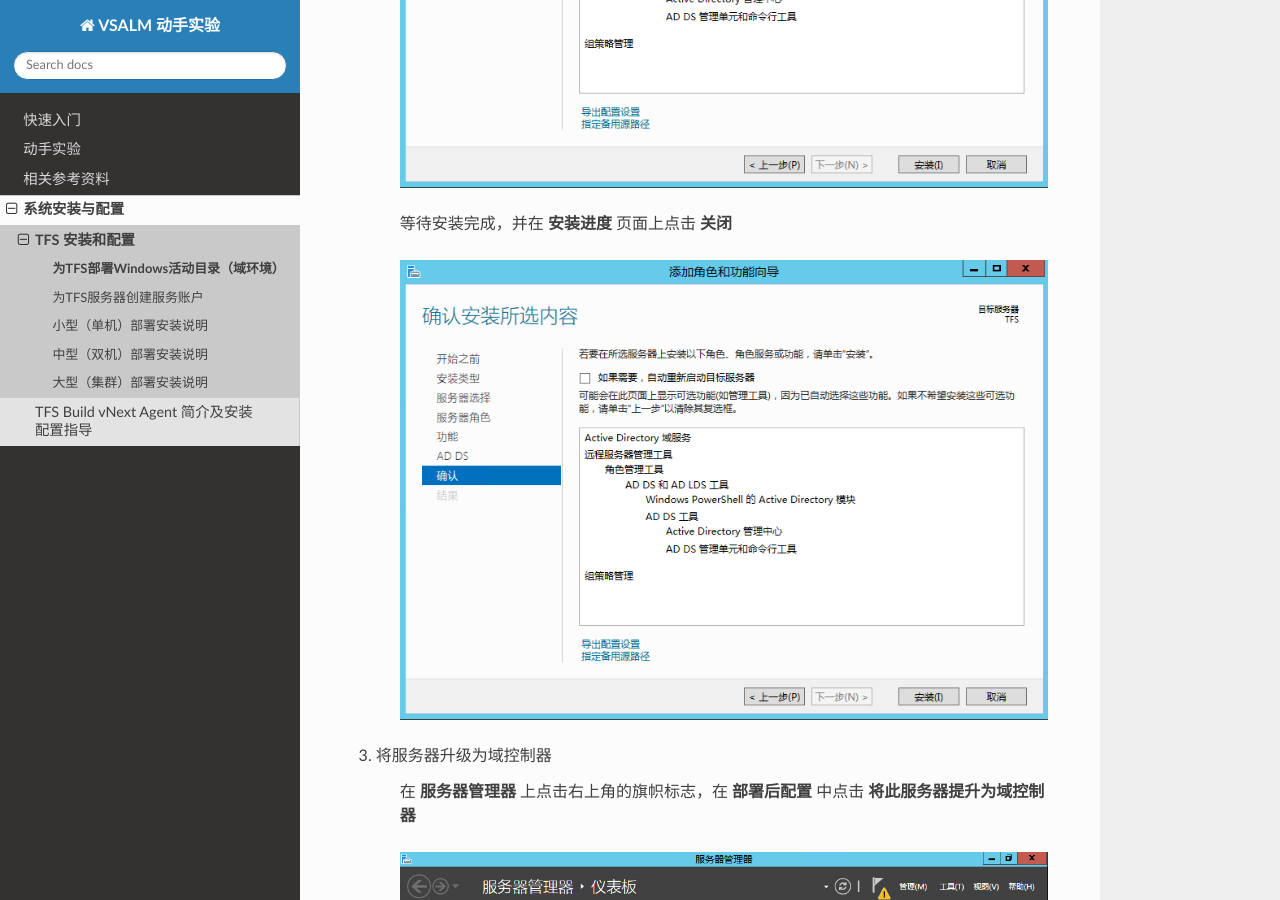
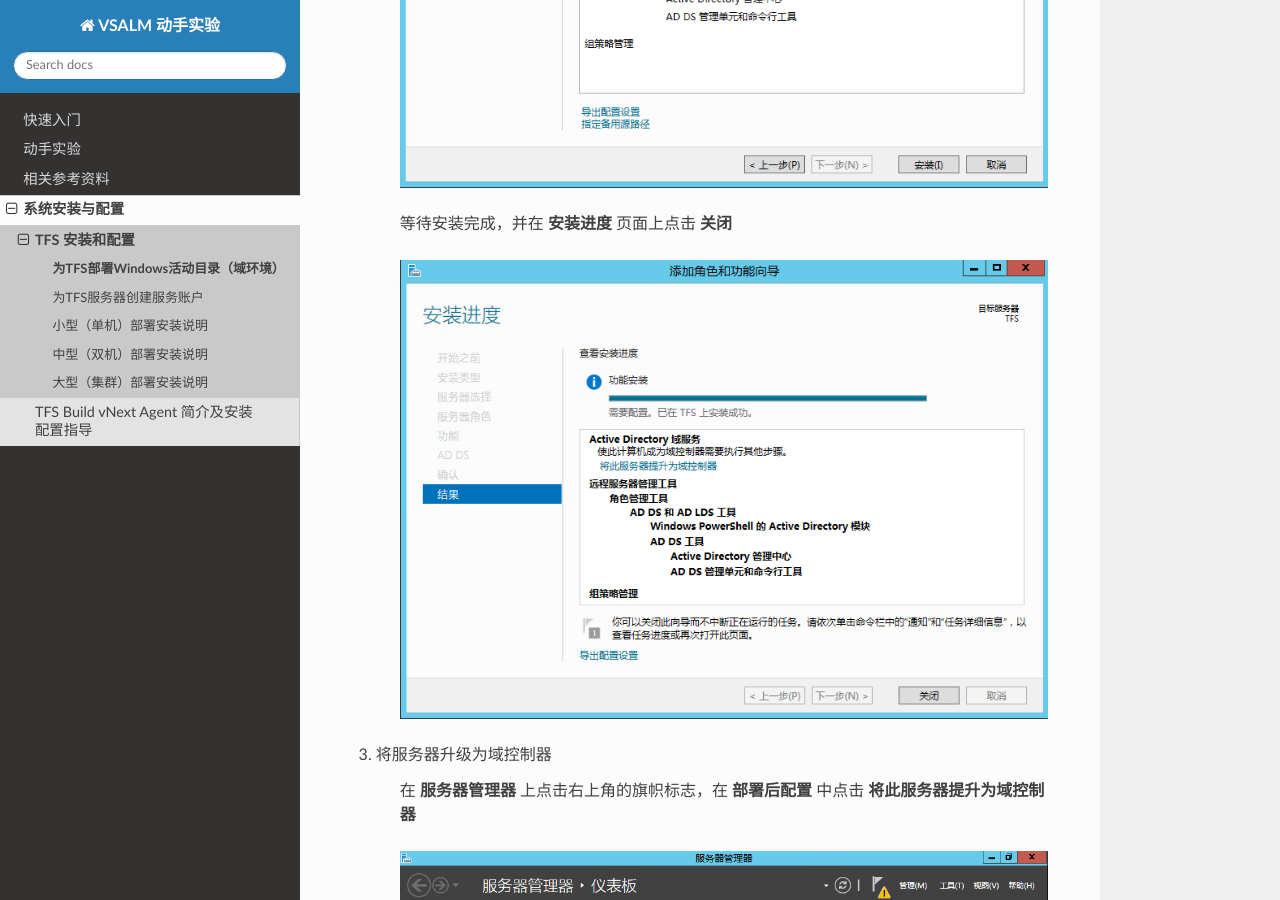
Before and after one commit to ups216/vsalm-hols, a Sphinx documentation site: the page built from docs/sysadmin/tfs-installation-ad.rst, in a window 1280 px wide and 900 px high, scrolled down 5560 px. Built offline with Sphinx 7.4.7 and the Read the Docs theme 2.0.0, drawn with Linux system fonts in a browser that asks for light colours; the version number could not be read and is left out.

Commit message:
fix typo

```diff
--- a/docs/sysadmin/tfs-installation-ad.rst
+++ b/docs/sysadmin/tfs-installation-ad.rst
@@ -64,7 +64,7 @@
 
     等待安装完成，并在 **安装进度** 页面上点击 **关闭**
 
-    .. figure:: images/ad-install-007.png
+    .. figure:: images/ad-install-008.png
 
 
 3. 将服务器升级为域控制器
```
